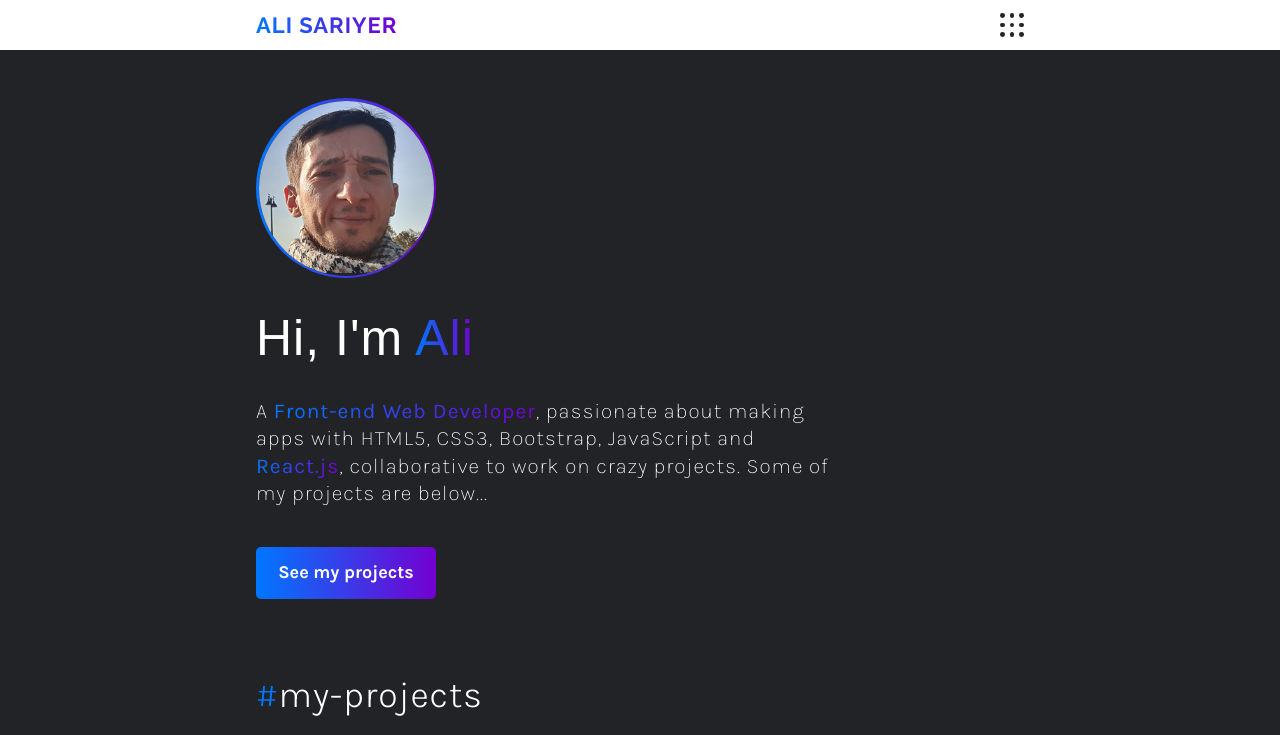
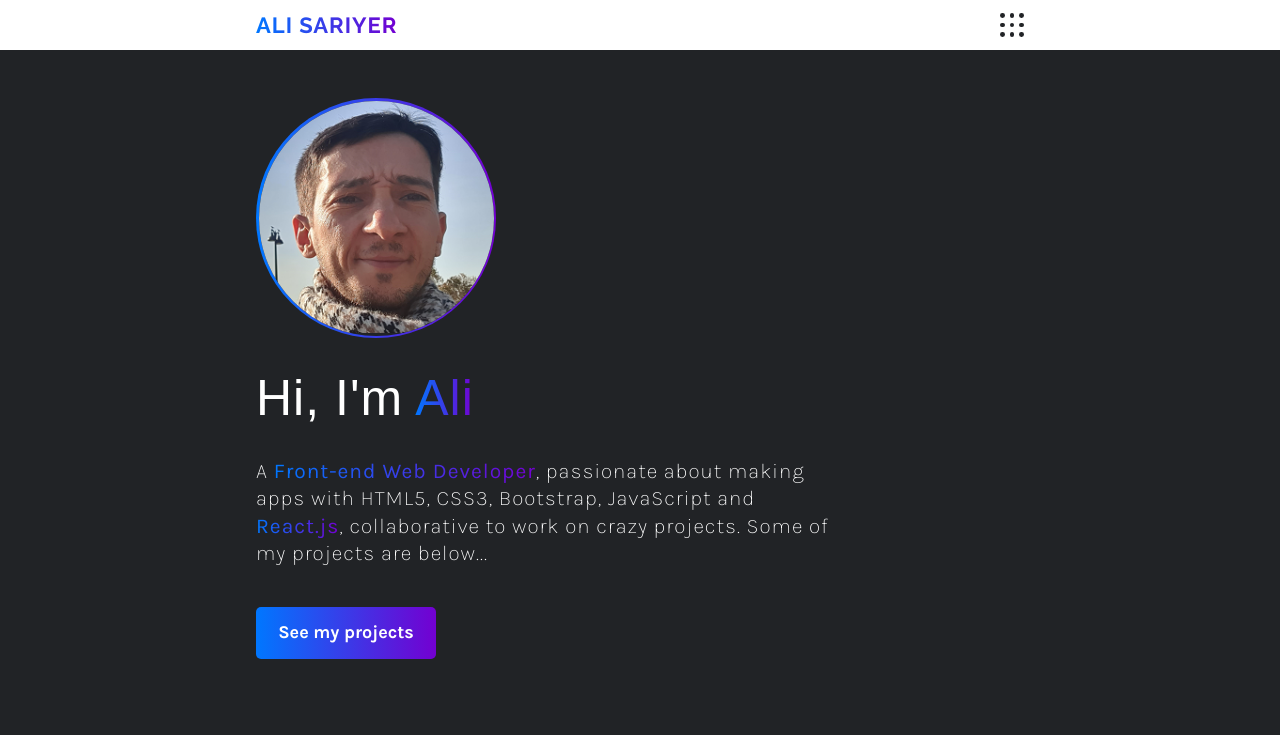
Before and after one commit to alisariyer/alisariyer, a React (Create React App) app: page / in a window 1280 px wide. Shown: the top 735 px of the page. Built offline with nearby package versions, Linux system fonts and the light colour scheme; a web font is replaced by a local one.

Commit message:
Increase hero img size and remove projects title

```diff
--- a/src/components/Projects.js
+++ b/src/components/Projects.js
@@ -36,7 +36,6 @@ export default function Projects() {
   return (
     <section id="projects" className="projects-container">
       <div className="container">
-          <h3 className="projects-title fw-light"><span className="clr-blue">#</span>my-projects</h3>
           {projectCards}
       </div>
     </section>
--- a/src/css/main.css
+++ b/src/css/main.css
@@ -103,16 +103,16 @@
   display: flex;
   justify-content: center;
   align-items: center;
-  width: 18rem;
-  height: 18rem;
+  width: 24rem;
+  height: 24rem;
   margin-inline: auto;
   border-radius: 50%;
   background: linear-gradient(90deg, var(--clr-linear));
 }
 
 .hero .photo-frame {
-  width: 17.5rem;
-  height: 17.5rem;
+  width: 23.5rem;
+  height: 23.5rem;
   border-radius: 50%;
   overflow: hidden;
   background-color: hsl( var(--clr-gray));
@@ -163,11 +163,6 @@
 .projects-container .container > * {
   flex-basis: 100%;
   flex-grow: 1;
-}
-
-.projects-title {
-  font-size: calc(var(--rem) * 3.6);
-  margin-bottom: var(--spacing);
 }
 
 .card {
--- a/src/css/media.css
+++ b/src/css/media.css
@@ -4,7 +4,7 @@
 
 @media screen and (min-width: 460px) {
 
-    .projects-container .container > *:not(:first-child) {
+    .projects-container .container > *{
         flex-basis: 80%;
         flex-grow: 0;
     }
@@ -39,7 +39,7 @@
         display: none;
     }
 
-    .projects-container .container > *:not(:first-child) {
+    .projects-container .container > * {
         flex-basis: 48%;
         flex-grow: 0;
     }
```
